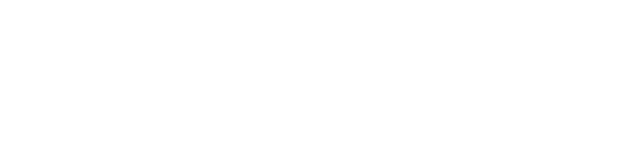
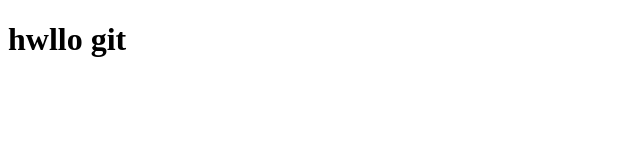
Before and after one commit to aglazov1/gulp, a plain HTML site: page index.html in a window 1280 px wide. Shown: the whole page, without its empty margins (0-640 px from the left). Drawn offline with Linux system fonts and the light colour scheme.

Commit message:
Added Header.

```diff
--- a/index.html
+++ b/index.html
@@ -6,5 +6,7 @@
 </head>
 <body>
 
+<h1>hwllo git</h1>
+
 </body>
 </html>
```
